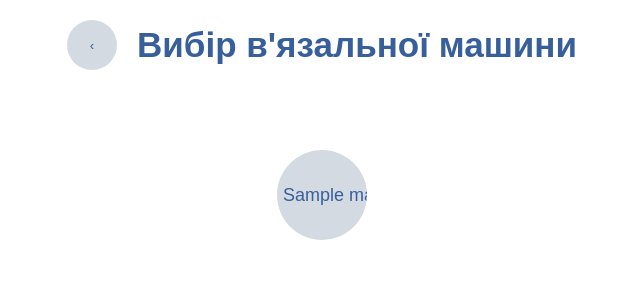
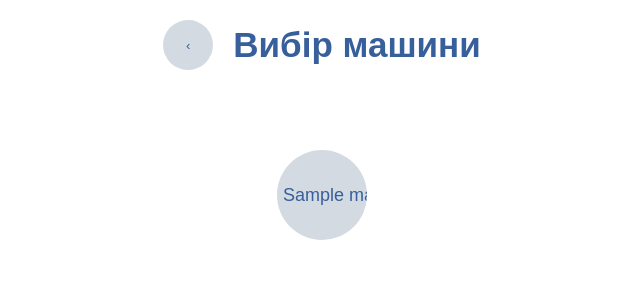
Before and after one commit to Dimaengineer/GlovesStockCount, a Flask app: template templates/MachineSelect.html in a window 1280 px wide. Shown: the top 300 px of the page, without its empty margins (318-958 px from the left). Run offline with Flask 2, Linux system fonts and the light colour scheme; the template is opened without the code that fills it: most values are stand-ins (such as "Sample title", 1, 10 or a date in 2020).

Commit message:
Update MachineSelect.html

```diff
--- a/templates/MachineSelect.html
+++ b/templates/MachineSelect.html
@@ -9,7 +9,7 @@
 </head>
 <body>
     <form action="{{BackUrl}}">
-        <div class="TitleBox"><button class="BackButton">&#8249;</button><p class="Title">Вибір в'язальної машини</p></div>
+        <div class="TitleBox"><button class="BackButton">&#8249;</button><p class="Title">Вибір машини</p></div>
     </form>
     <form method="post">
         <div class="Machines">
```
